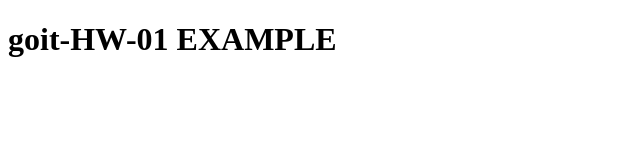
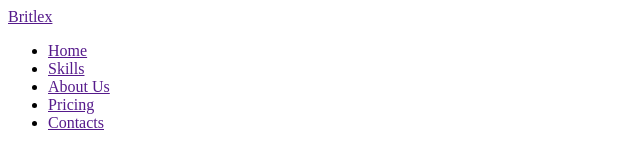
Before and after one commit to practicifioner/goit-hw-01, a plain HTML site: page index.html in a window 1280 px wide. Shown: the whole page, without its empty margins (0-640 px from the left). Drawn offline with Linux system fonts and the light colour scheme.

Commit message:
update index.html

```diff
--- a/index.html
+++ b/index.html
@@ -6,7 +6,20 @@
     <meta name="viewport" content="width=device-width, initial-scale=1.0">
     <title>Document</title>
 </head>
-<h1>goit-HW-01 EXAMPLE</h1>
+<header>
+    <a href="">Britlex</a>
+    <nav>
+       <ul>
+           <li><a href="">Home</a></li>
+           <li><a href="">Skills</a></li>
+           <li><a href="">About Us</a></li>
+           <li><a href="">Pricing</a></li>
+           <li><a href="">Contacts</a></li>
+       </ul>
+    </nav>
+</header>
+<main></main>
+<footer></footer>
 <body>
 
 </body>
```
